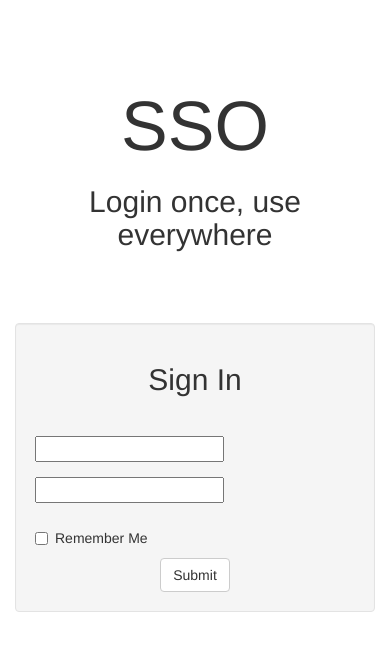
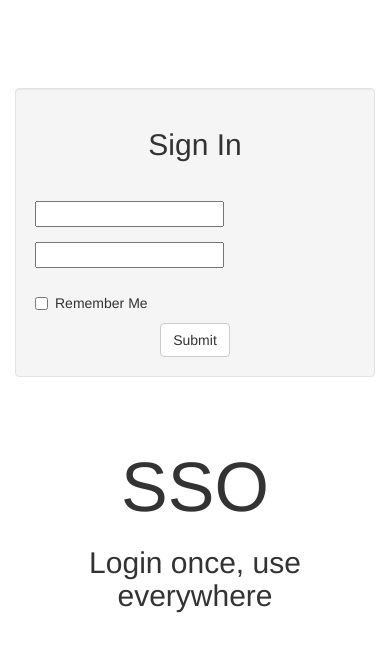
Before and after one commit to DheerendraRathor/ldap-oauth2, a Django app: template templates/account/login.html in a window 390 px wide. Shown: the part 54-706 px from the top of the page. Run offline with Django 3.2, Linux system fonts and the light colour scheme; the template is opened without the code that fills it, so the values that code supplies are empty, except form fields; tables that the repository leaves empty hold one stand-in row (values such as "Sample post"); form fields are guessed from the names that the template uses; some libraries are stand-ins or nearby versions.

Commit message:
modified notification, changed login layout

```diff
--- a/templates/account/login.html
+++ b/templates/account/login.html
@@ -7,13 +7,7 @@
 {% block body %}
          <div class="container">
             <div class="row">
-                <div class="col-md-6" style="margin-top: 20%;">
-                    <center>
-                        <h1 style="font-size: 70px;">SSO</h1>
-                        <h2>Login once, use everywhere</h2>
-                    </center>
-                </div>
-                <div class="col-md-6 well" style="margin-top: 20%;">
+                <div class="col-md-6 col-md-push-6 well" style="margin-top: 20%;">
                     <center>
                         <h2>Sign In</h2>
                         <br>
@@ -59,6 +53,12 @@
                         </center>
                     </form>
                 </div>
+                <div class="col-md-6 col-md-pull-6" style="margin-top: 20%;">
+                    <center>
+                        <h1 style="font-size: 70px;">SSO</h1>
+                        <h2>Login once, use everywhere</h2>
+                    </center>
+                </div>
             </div>
         </div>
 {% endblock %}
```
Also changed, not shown: core/notification.py (renamed from core/notifications.py).
